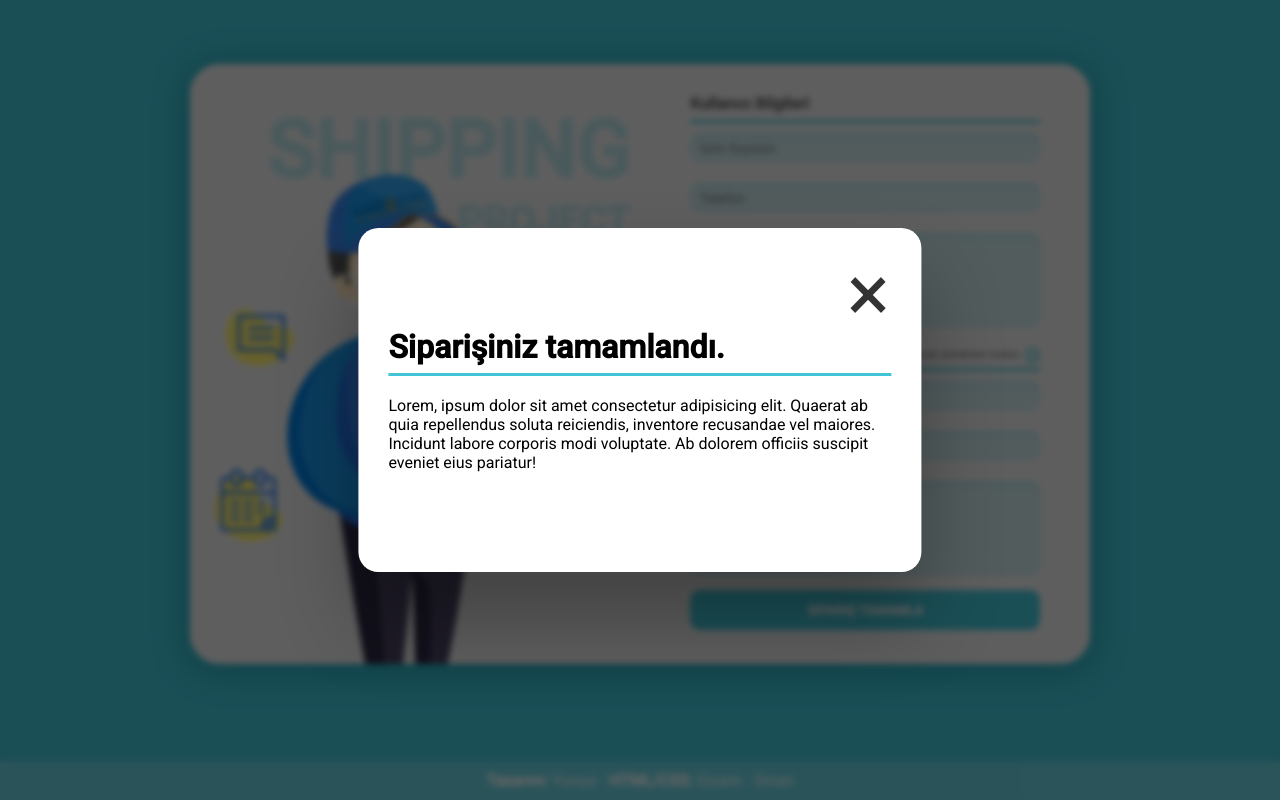
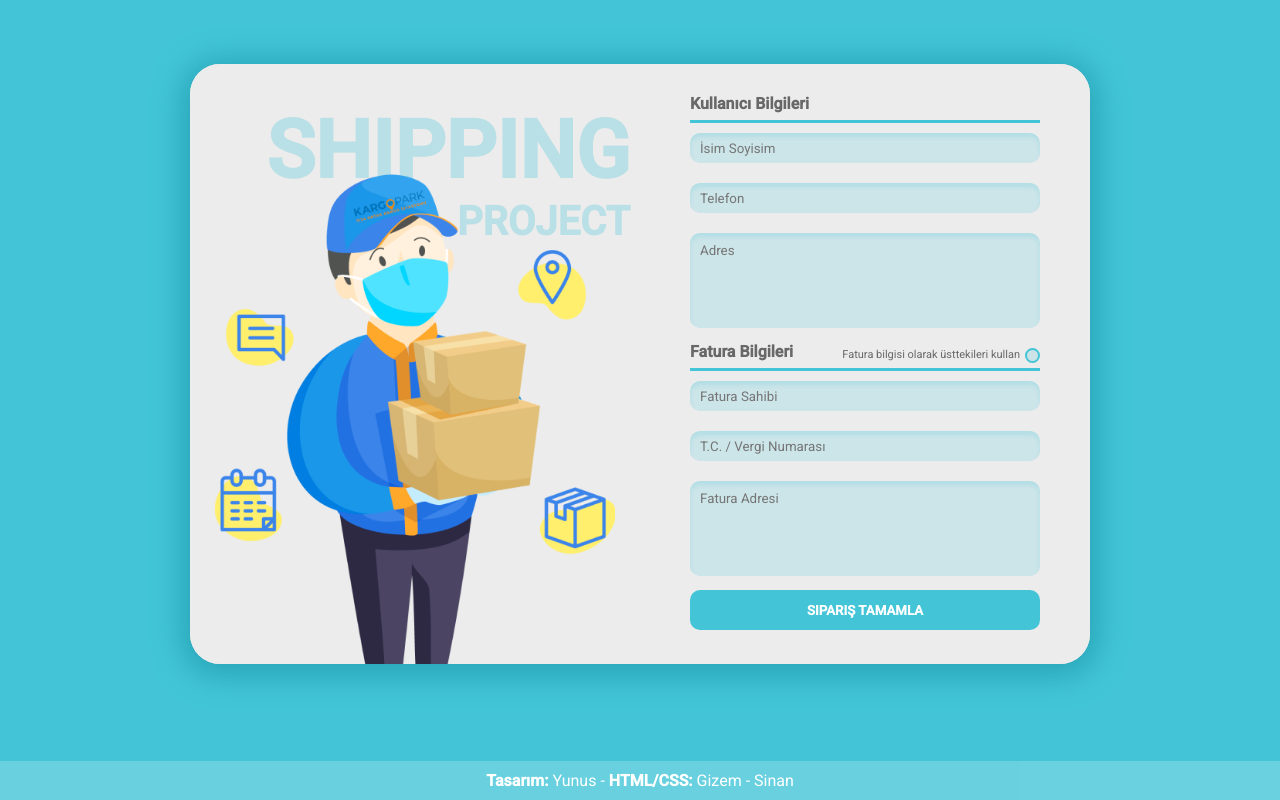
Before and after one commit to hacergizem/JSB-07-Shipping-Info, a plain HTML site: page index.html in a window 1280 px wide. Drawn offline with Linux system fonts and the light colour scheme.

Commit message:
modal hidden

```diff
--- a/index.html
+++ b/index.html
@@ -81,12 +81,12 @@
         <button class="btn">Sipariş Tamamla</button>
       </div>
     </section>
-    <div class="modal">
+    <div class="modal hidden">
       <button class="close-modal">&times;</button>
       <h1 class="modal-isim">Siparişiniz tamamlandı.</h1>
       <p class="modal-icerik">Lorem, ipsum dolor sit amet consectetur adipisicing elit. Quaerat ab quia repellendus soluta reiciendis, inventore recusandae vel maiores. Incidunt labore corporis modi voluptate. Ab dolorem officiis suscipit eveniet eius pariatur!</p>
     </div>
-    <div class="overlay"></div>
+    <div class="overlay hidden"></div>
     <footer>
       <p>
         <b>Tasarım: </b>Yunus - <b>HTML/CSS: </b> Gizem - Sinan
```
